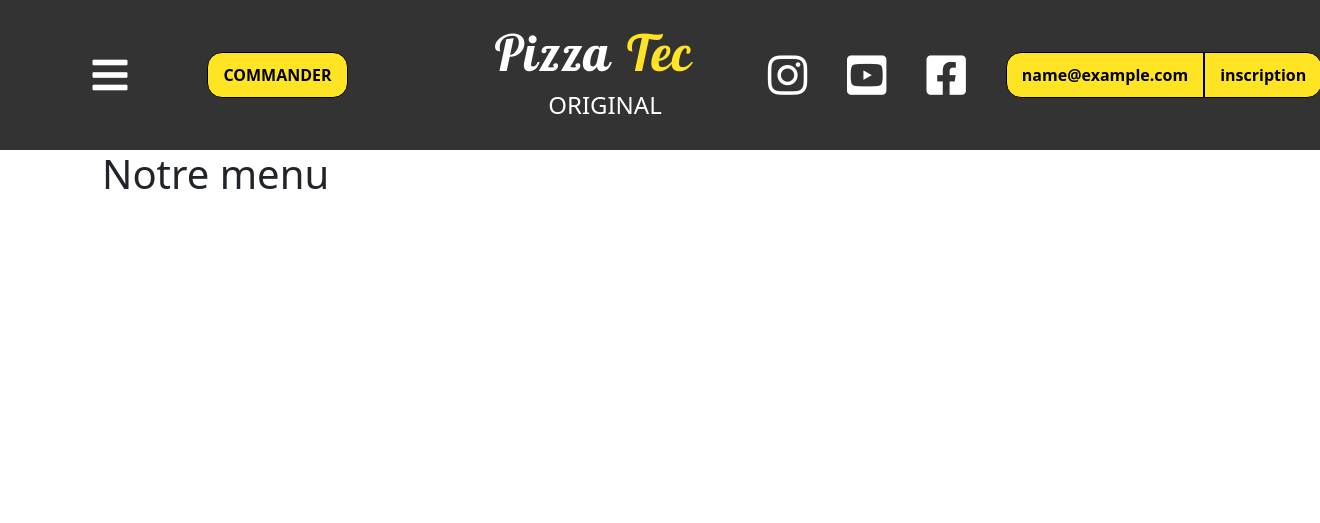
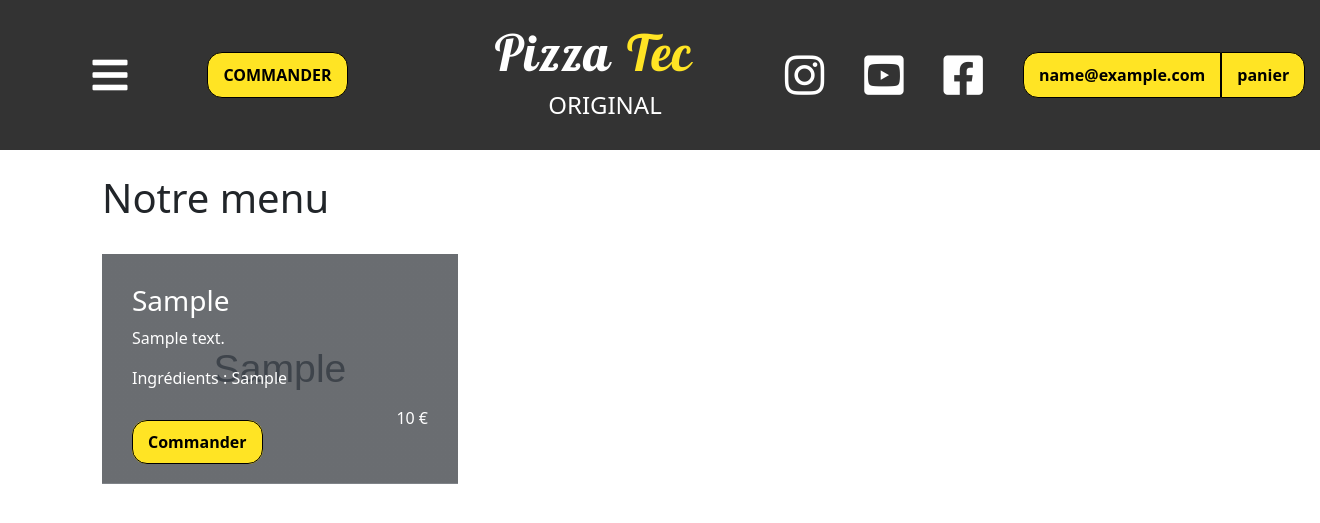
Before and after one commit to Smoqqqq/PizzaTec, a PHP site: page /menu in a window 1320 px wide. Shown: the top 523 px of the page. Run offline with PHP 8.4, Linux system fonts and the light colour scheme; the visitor is signed in with stand-in values (Sample User, id 1); tables that the repository leaves empty or names only in its code hold one stand-in row (values such as "Sample post"); grey boxes marked "Sample" are stand-in pictures; some libraries are stand-ins or nearby versions.

Commit message:
menu page

```diff
--- a/modules/navbar.php
+++ b/modules/navbar.php
@@ -2,7 +2,7 @@
     <div class="row">
         <div class="col-md-4 sous-head">
             <i style="font-size: 40px;" class="fas fa-bars"></i>
-            <a href="<?=$routes['menu']?>" class="button" style="margin-left: 80px">COMMANDER</a>
+            <a href="<?= $routes['menu'] ?>" class="button" style="margin-left: 80px">COMMANDER</a>
         </div>
         <div class="col-md-3 sous-head1">
             <a href="<?= $routes['home'] ?>" style="color: white; text-decoration: none">
@@ -21,10 +21,11 @@
             <i style="font-size: 45px;margin-right: 40px;" class="fab fa-facebook-square"></i>
             <?php if (!isset($_SESSION['isLogged'])) { ?>
                 <a href="<?= $routes['login'] ?>" class="button" style="border-top-right-radius: 0px; border-bottom-right-radius: 0px">connexion</a>
+                <a href="<?= $routes['register'] ?>" class="button" style="border-top-left-radius: 0px; border-bottom-left-radius: 0px; margin-left: 0px">inscription</a>
             <?php } else { ?>
-                <button class="button" style="border-top-right-radius: 0px; border-bottom-right-radius: 0px"><?=$_SESSION['isLogged']?></button>
+                <button class="button" style="border-top-right-radius: 0px; border-bottom-right-radius: 0px"><?= $_SESSION['isLogged'] ?></button>
+                <a href="<?= $routes['panier'] ?>" class="button" style="border-top-left-radius: 0px; border-bottom-left-radius: 0px; margin-left: 0px">panier</a>
             <?php } ?>
-            <a href="<?= $routes['register'] ?>" class="button" style="border-top-left-radius: 0px; border-bottom-left-radius: 0px; margin-left: 0px">inscription</a>
         </div>
     </div>
 </div>
--- a/pages/menu.php
+++ b/pages/menu.php
@@ -1,3 +1,27 @@
 <div class="container">
+    <br>
     <h1>Notre menu</h1>
+    <br>
+    <div class="row">
+        <?php
+
+        $sql = "SELECT * FROM menu";
+        $query = $dbh->prepare($sql);
+        $query->execute();
+        $res = $query->fetchAll(PDO::FETCH_OBJ);
+
+        foreach ($res as $data) { ?>
+
+            <div class="col-md-4 col-sm-6">
+                <div style="background: linear-gradient(rgba(0, 0, 0, 0.5), rgba(0, 0, 0, 0.5)), url(img/<?= $data->img ?>); padding: 30px; background-size: cover; background-position: center">
+                    <h3 class="product-title" style="color: white"><?= $data->product ?></h3>
+                    <p class="product-desc" style="color: white"><?= $data->description ?></p>
+                    <p class="product-ingredients" style="color: white">Ingrédients : <?= $data->ingredients ?></p>
+                    <div style="color: white; float: right" class="product-price"><?= $data->price ?> €</div><br>
+                    <a href="<?= $routes['menu'] ?>?order=<?= $data->id ?>" class="button">Commander</a>
+                </div>
+            </div>
+
+        <?php } ?>
+    </div>
 </div>
--- a/ressources/css/style.css
+++ b/ressources/css/style.css
@@ -98,13 +98,13 @@ body{
 }
 
 #jumbotron{
-    height: 100vh;
+    height: calc(100vh - 150px);
     width: 100vw;
     background: rgb(19,24,28);
 }
 
 #jumbotron #img-container{
-    height: 100vh;
+    height: calc(100vh - 150px);
     width: 100vw;
     background: url(../../img/bg.png);
     background-size: contain;
--- a/routes.php
+++ b/routes.php
@@ -5,6 +5,7 @@ $routes = array(
     "login" => "login",
     "register" => "register",
     "menu" => "menu",
+    "panier" => "panier",
 );
 
 $description_default = "";
@@ -15,4 +16,5 @@ $metas = array(
     "login" => array("Se connecter", "", ""),
     "register" => array("S'enregistrer", "", ""),
     "menu" => array("Le menu", "", ""),
+    "panier" => array("Consultez vos commandes", "", ""),
 );
```
